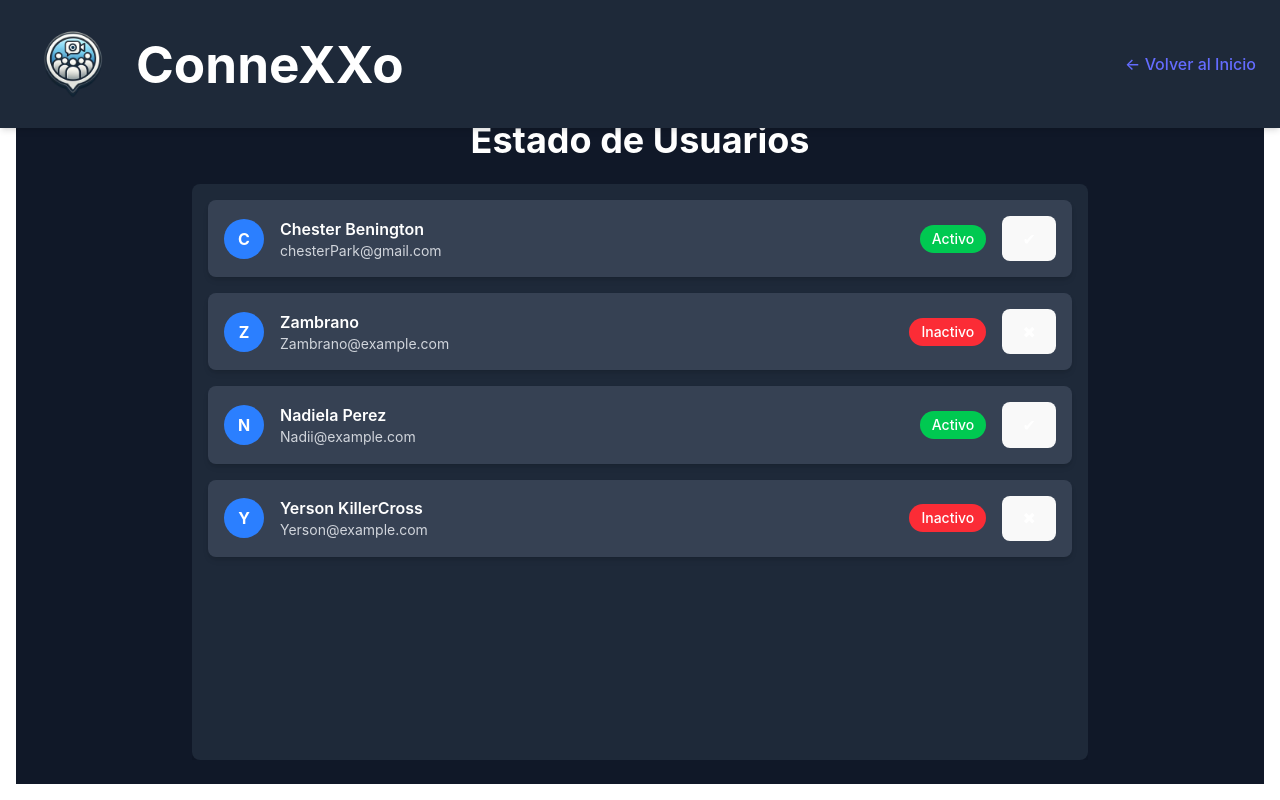
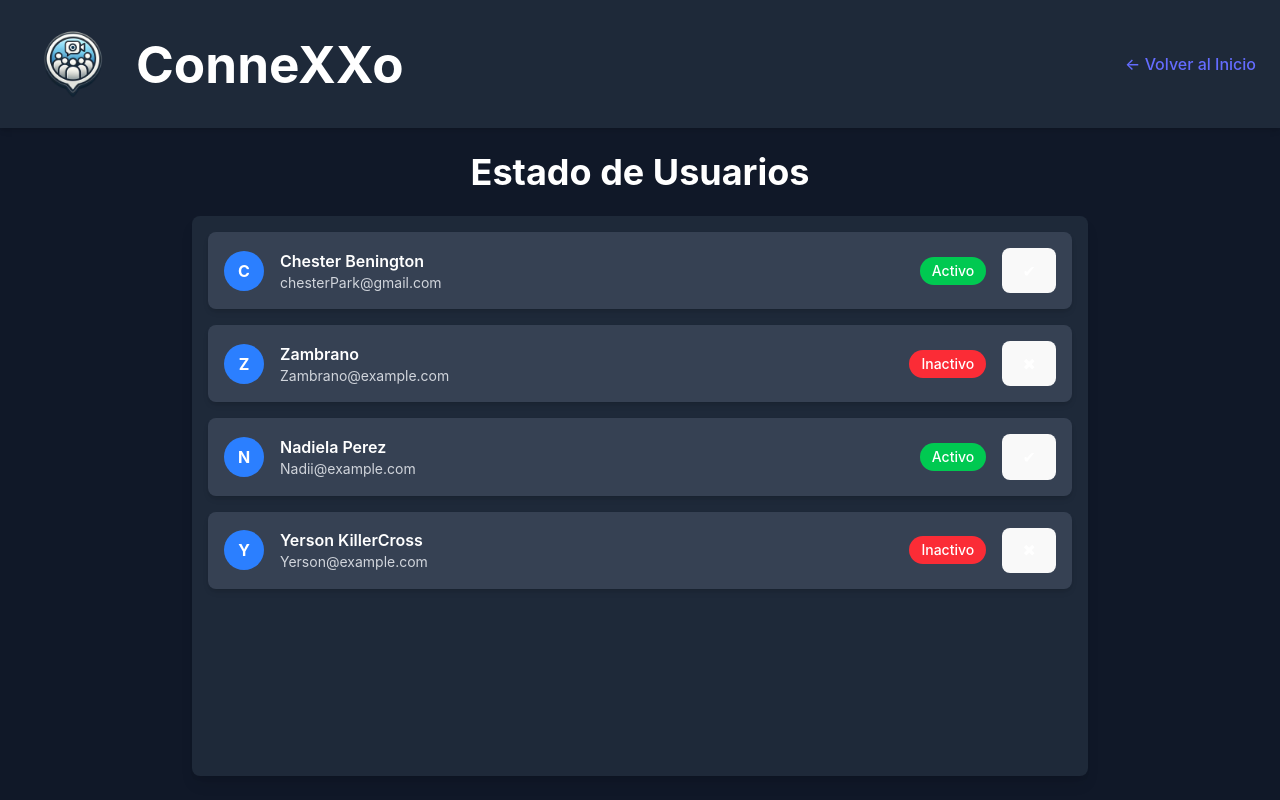
Before and after one commit to ManuelxCruzh86/ProyectoPOI, a React (Vite) app in the folder ProyOrientInt/frontend/: page /usuarios in a window 1280 px wide. Built offline with nearby package versions, Linux system fonts and the light colour scheme.

Commit message:
style: arreglar layout (#5)

```diff
--- a/ProyOrientInt/frontend/src/App.jsx
+++ b/ProyOrientInt/frontend/src/App.jsx
@@ -14,7 +14,7 @@ import Grupos from "./pages/Grupos";
 
 function App() {
   return (
-      <div className="h-screen w-screen p-4">
+      <div className="h-screen w-screen">
         <Routes>
           <Route path="/" element={<Home />} />
           <Route path="/chat" element={<Chat />} />
--- a/ProyOrientInt/frontend/src/pages/Grupos.jsx
+++ b/ProyOrientInt/frontend/src/pages/Grupos.jsx
@@ -114,17 +114,17 @@ const Grupos = () => {
   const closeModal = () => setModal(false);
 
   return (
-    <div className="h-screen w-screen flex flex-col bg-gray-900 text-white relative">
+    <div className="h-screen w-screen bg-gray-900 text-white relative overflow-x-hidden">
       <Header />
       <main className="py-3 relative">
-        <h1 className="text-center">Mis grupos</h1>
+        <h1 className="text-center mb-6">Mis grupos</h1>
         <button
           onClick={openModal}
           className="absolute right-3 top-3 bg-gray-800 p-2 rounded-lg transition hover:bg-gray-700 active:opacity-50"
         >
           Crear grupo
         </button>
-        <div className="grid grid-cols-2 md:grid-cols-3 gap-6 w-full max-w-3xl mx-auto mt-6">
+        <div className="grid grid-cols-2 md:grid-cols-3 gap-6 w-full max-w-3xl mx-auto">
           {groups.map((group) => (
             <GroupCard key={group.id} {...group} />
           ))}
--- a/ProyOrientInt/frontend/src/pages/Home.jsx
+++ b/ProyOrientInt/frontend/src/pages/Home.jsx
@@ -6,7 +6,7 @@ function Home() {
     const [showRewards, setShowRewards] = useState(false);
 
   return (
-    <div className="h-full w-full flex flex-col bg-gray-900 text-white">
+    <div className="h-full w-full flex flex-col text-white overflow-x-hidden">
       <nav className="p-4 bg-gray-800 flex justify-between items-center shadow-md">
         <div className="flex items-center space-x-4">
           <img src="/conexxo.png" className="h-24 w-24 object-contain" />
@@ -52,7 +52,7 @@ function Home() {
         </div>
       </nav>
 
-      <main className="flex-1 flex flex-col items-center justify-center px-6">
+      <main className="flex-1 flex flex-col items-center justify-center py-10 bg-gray-900">
         <div className="grid grid-cols-2 md:grid-cols-3 gap-6 w-full max-w-5xl">
           <Link to="/chat" className="bg-gray-800 p-6 rounded-xl flex flex-col items-center shadow-lg hover:bg-gray-700 transition w-full">
             <span className="text-5xl">💬</span>
--- a/ProyOrientInt/frontend/src/pages/Usuarios.jsx
+++ b/ProyOrientInt/frontend/src/pages/Usuarios.jsx
@@ -20,8 +20,8 @@ export default function Usuarios() {
   };
 
   return (
-    <div className="h-full w-full bg-gray-900 text-white flex flex-col items-center justify-center p-6">
-      <nav className="w-full bg-gray-800 text-white py-4 px-6 fixed top-0 left-0 flex justify-between items-center shadow-md">
+    <div className="h-full w-full bg-gray-900 text-white flex flex-col items-center">
+      <nav className="w-full bg-gray-800 text-white py-4 px-6 flex justify-between items-center shadow-md">
         <div className="flex items-center space-x-4">
                     <img src="/conexxo.png" className="h-24 w-24 object-contain" alt="Logo" />
                     <h1 className="text-3xl font-bold">ConneXXo</h1>
@@ -29,7 +29,7 @@ export default function Usuarios() {
         <Link to="/" className="text-yellow-400 hover:text-yellow-300">← Volver al Inicio</Link>
       </nav>
 
-      <div className="w-full max-w-4xl h-full flex flex-col overflow-hidden mt-20">
+      <main className="grow w-full max-w-4xl flex flex-col py-6">
         <h2 className="text-4xl font-bold mb-6 text-center">Estado de Usuarios</h2>
         <div className="flex-1 overflow-y-auto w-full space-y-4 p-4 bg-gray-800 rounded-lg shadow-lg">
           {users.map((user) => (
@@ -70,7 +70,7 @@ export default function Usuarios() {
             </div>
           ))}
         </div>
-      </div>
+      </main>
     </div>
   );
 }
```
